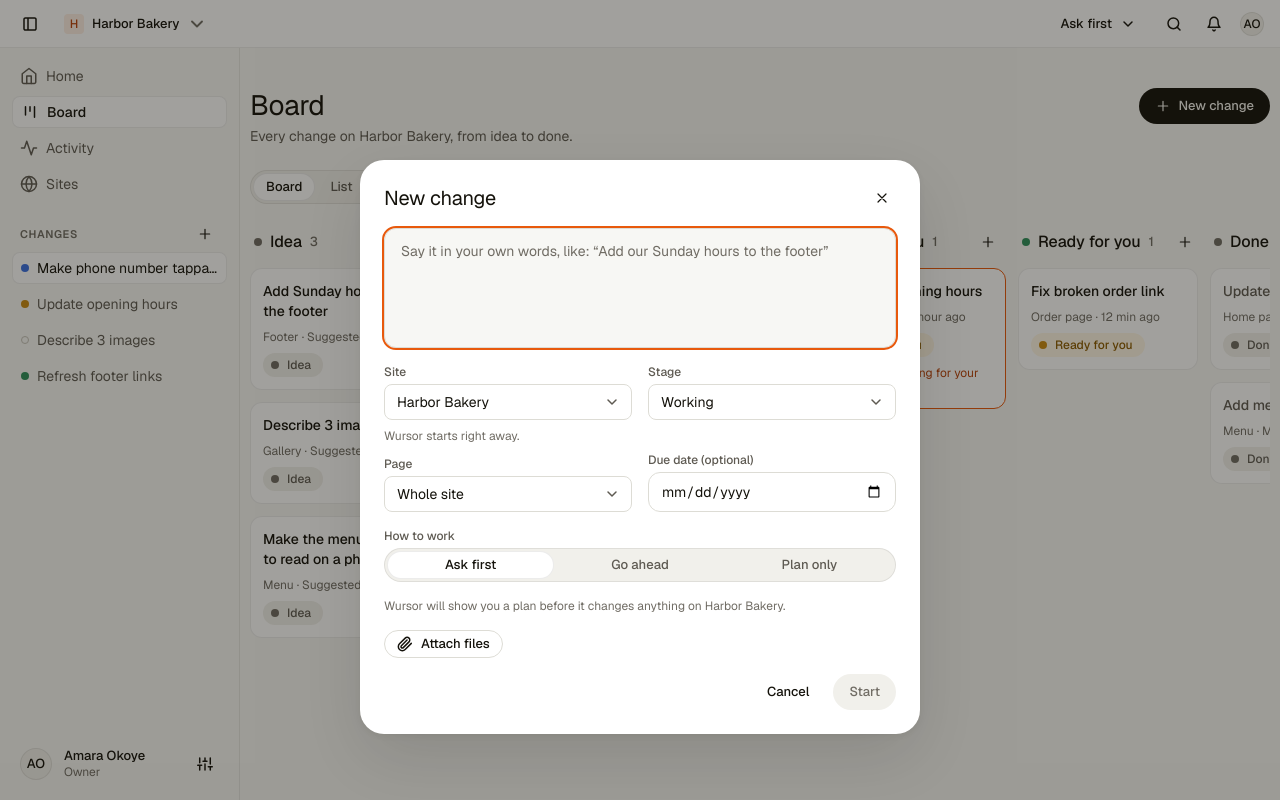
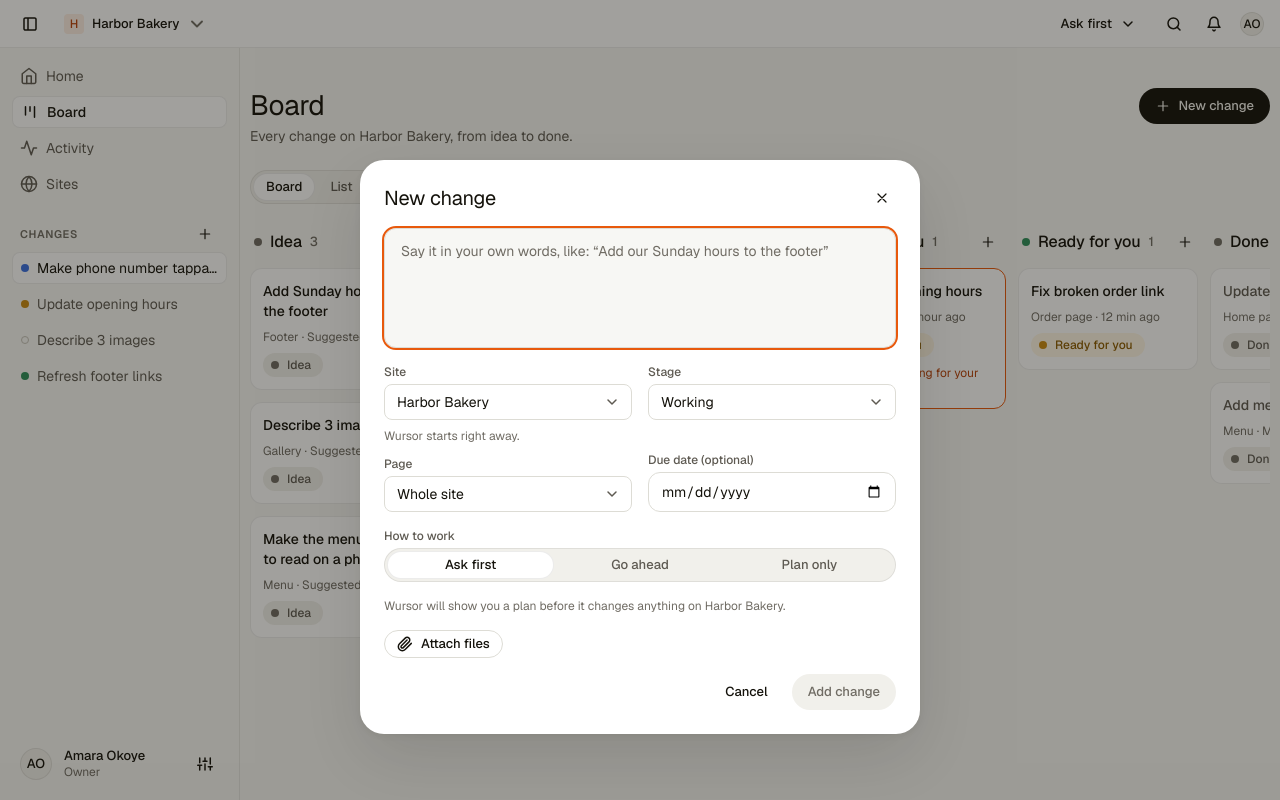
Before and after one commit to Wursor/wursor, a Next.js app in the folder web/: page /board in a window 1280 px wide. Both pictures are taken after a click on the button "New change". Built offline with nearby package versions, Linux system fonts and the light colour scheme.

Commit message:
fix(web): New change box button reads Add change at every stage

```diff
--- a/web/src/board/NewChangeDialog.tsx
+++ b/web/src/board/NewChangeDialog.tsx
@@ -50,7 +50,6 @@ export function NewChangeDialog({ onStart, onClose, initialText = '', initialSta
   const [due, setDue] = useState('');
   const [files, setFiles] = useState<string[]>([]);
   const picker = useRef<HTMLInputElement>(null);
-  const action = stage === 'working' ? 'Start' : stage === 'idea' ? 'Add idea' : 'Add to board';
   const id = useId();
   const ready = text.trim() !== '';
 
@@ -141,7 +140,7 @@ export function NewChangeDialog({ onStart, onClose, initialText = '', initialSta
               onClose();
             }}
           >
-            {action}
+            Add change
           </button>
         </div>
       </div>
```
Also changed, not shown: 1 other file (tests, documents, lock files or other folders).
